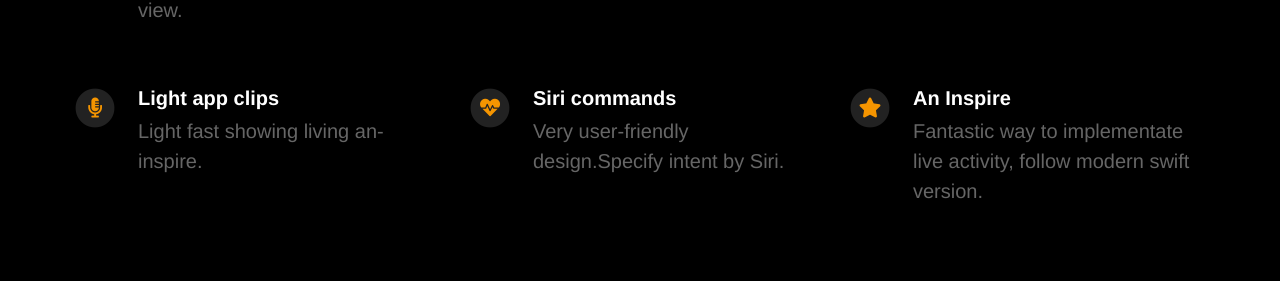
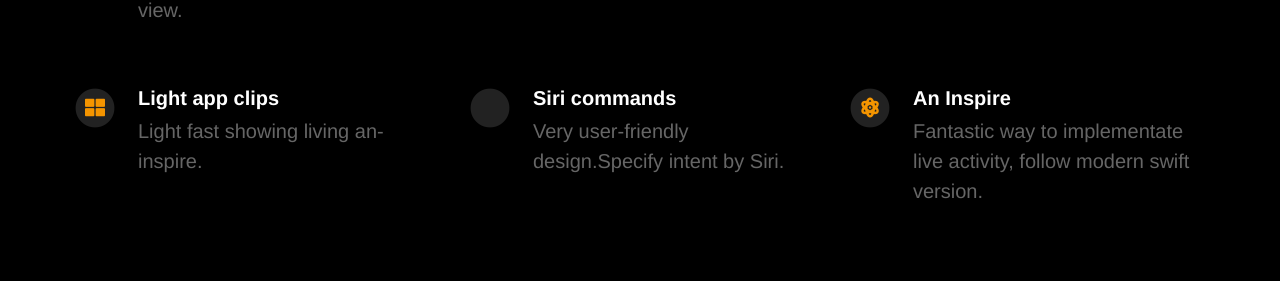
Before and after one commit to An-Inspire/An-Inspire.github.io, a Jekyll site: the page built from docs/index.html, in a window 1280 px wide. Shown: the part 1197-1478 px from the top of the page. Built offline with Jekyll 4.4.1, drawn with Linux system fonts in a browser that asks for light colours; nearby versions of some CDN libraries.

Commit message:
Update icons

```diff
--- a/docs/_config.yml
+++ b/docs/_config.yml
@@ -45,15 +45,15 @@ features                                  :
 
   - title                                 : Light app clips
     description                           : Light fast showing living an-inspire.
-    fontawesome_icon_name                 : microphone-alt
+    fontawesome_icon_name                 : th-large
 
   - title                                 : Siri commands
     description                           : Very user-friendly design.Specify intent by Siri.
-    fontawesome_icon_name                 : heartbeat
+    fontawesome_icon_name                 : user-astonaut
 
   - title                                 : An Inspire
     description                           : Fantastic way to implementate live activity, follow modern swift version.
-    fontawesome_icon_name                 : star
+    fontawesome_icon_name                 : atom
 
   - title                                 : # New Feature Title
     description                           : # New Feature Description
```
